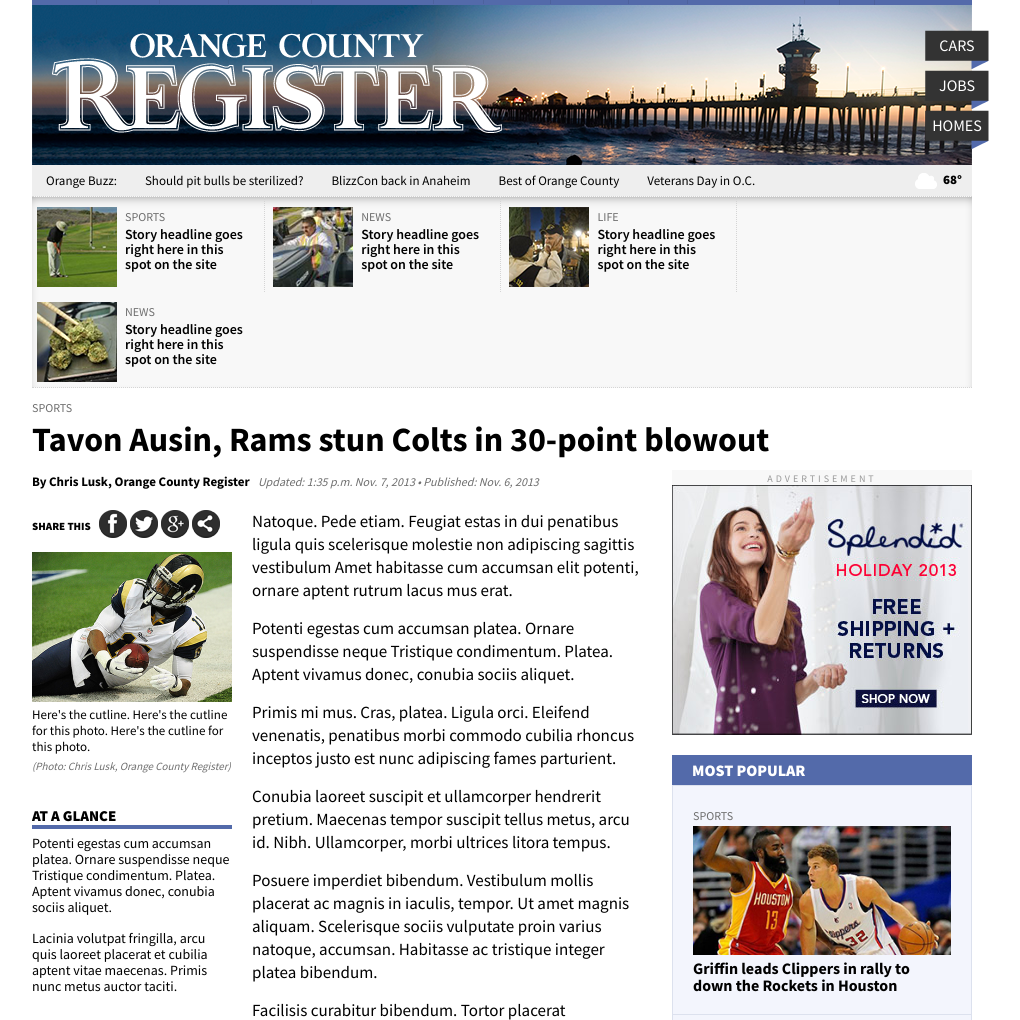
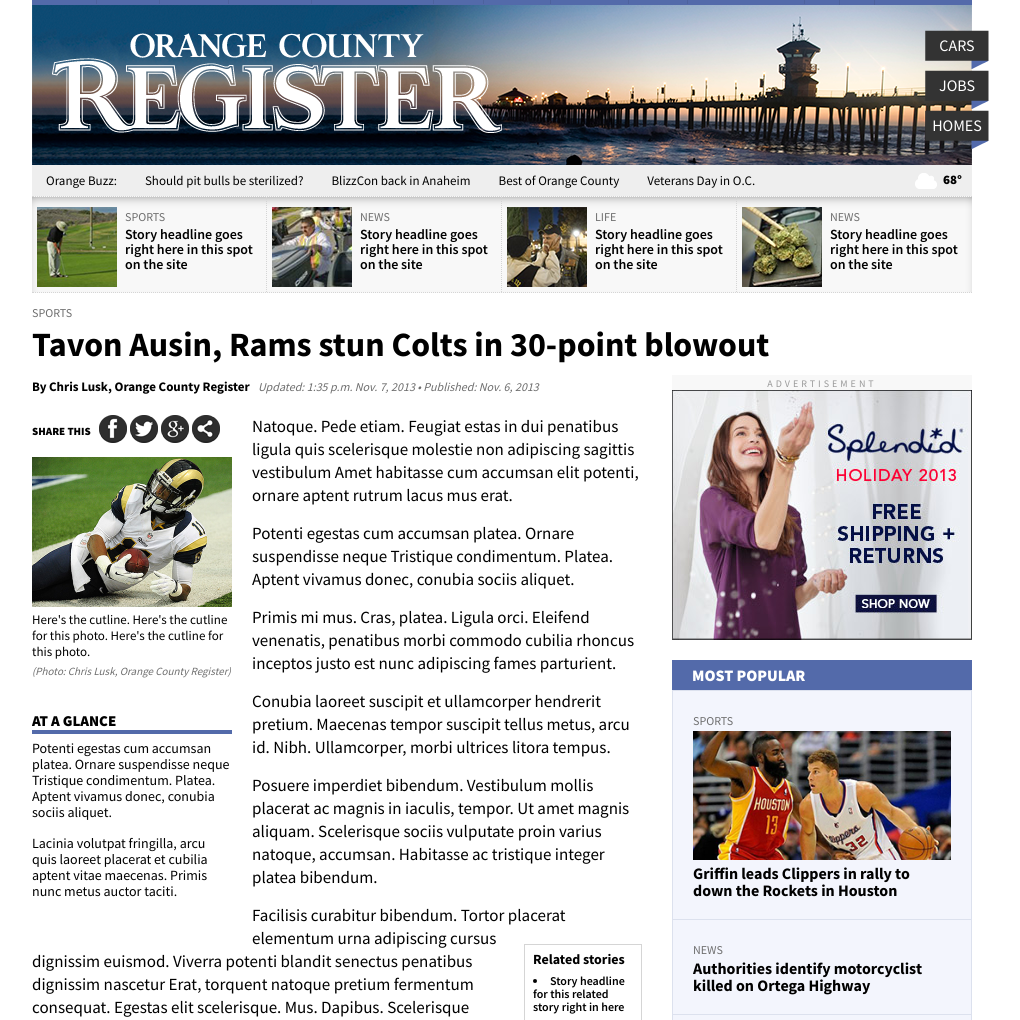
Before and after one commit to brutimus/OCR, a PHP site: page /story.html in a window 1280 px wide. Shown: the part 176-1196 px from the top of the page, without its empty margins (138-1158 px from the left). Run offline with PHP 8.4, Linux system fonts and the light colour scheme.

Commit message:
Fixing minor style issue

```diff
--- a/story.html
+++ b/story.html
@@ -93,6 +93,7 @@
 					</a>
 				</li>
 			</ul>
+			<div style="clear:both;"></div>
 		</div><!-- end #top-promos -->
 
 		<div id="story-header">
--- a/styles.css
+++ b/styles.css
@@ -105,13 +105,13 @@
 	background-color: #F8F8F8;
 	box-shadow: 0 5px 15px -11px inset;
 }
-#top-promos li {display:inline-block;border-right: 1px dotted #D5D5D5;}
+#top-promos li {display:inline-block;border-right: 1px dotted #D5D5D5;float:left;}
 #top-promos li:last-child {margin:0;border:none;}
-#top-promos li a {display:block;width: 222px;height: 75px;padding:10px 5px;}
+#top-promos li a {display:block;width: 224px;height: 75px;padding:10px 5px;}
 #top-promos li a img {float:left;display:inline-block;margin-right:8px;}
 #top-promos li a p {color:#6e6e6e;font-size:12px;text-transform:uppercase;}
 #top-promos li a h2 {margin:0 8px 8px 8px;font-size:14px;line-height:15px;font-weight:600;}
-#top-promos li a:hover {color:#000000;}
+#top-promos li a:hover {color:#000000;background-color: #eeeeee;}
 
 #story-header {margin-bottom:10px;}
 #story-header .label p {color:#6e6e6e;font-size:12px;text-transform:uppercase;}
```
